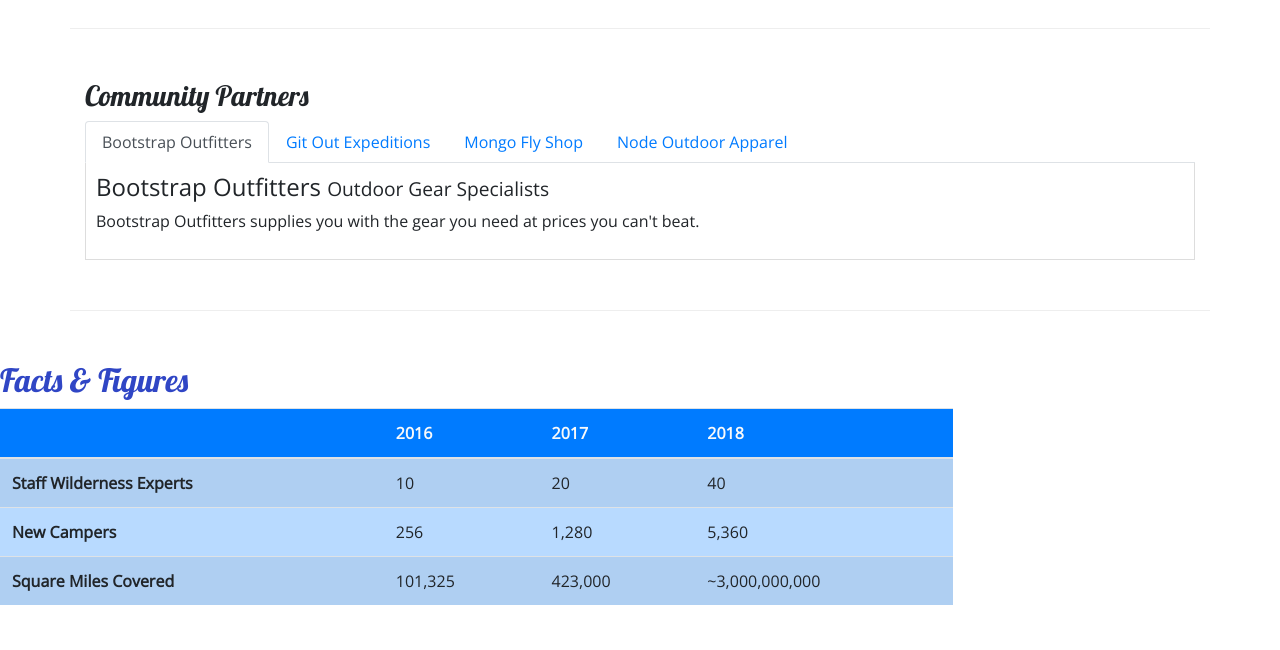
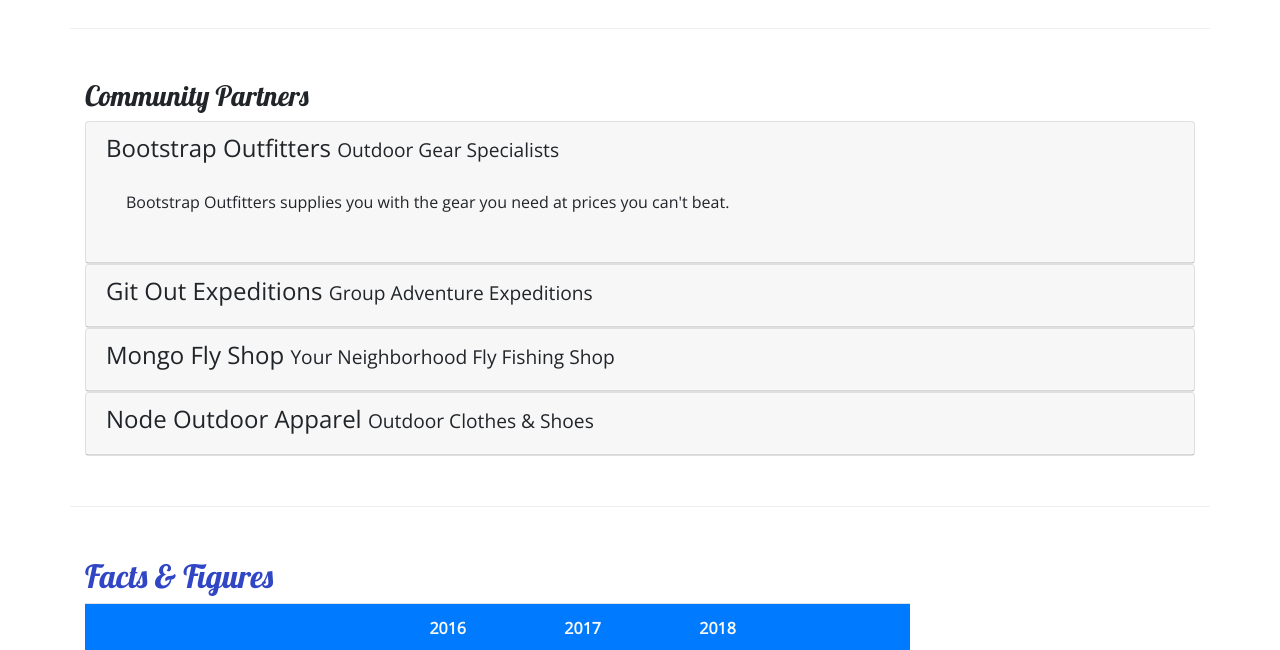
Before and after one commit to Schlags84/git-test2, a website: page aboutus.html in a window 1280 px wide. Shown: the part 800-1450 px from the top of the page. Drawn offline with nearby package versions, Linux system fonts and the light colour scheme.

Commit message:
Aboutus.html Accordian

```diff
--- a/aboutus.html
+++ b/aboutus.html
@@ -103,33 +103,67 @@
         <div class="row row-content">
             <div class="col">
                 <h3>Community Partners</h3>
-                <ul class="nav nav-tabs">
-                    <li class="nav-item"><a class="nav-link active" href="#bootstrap" role="tab" data-toggle="tab">Bootstrap Outfitters</a></li>
-                    <li class="nav-item"><a class="nav-link" href="#git" role="tab" data-toggle="tab">Git Out Expeditions</a></li>
-                    <li class="nav-item"><a class="nav-link" href="#mongo" role="tab" data-toggle="tab">Mongo Fly Shop</a></li>
-                    <li class="nav-item"><a class="nav-link" href="#node" role="tab" data-toggle="tab">Node Outdoor Apparel</a></li>
-                </ul>
-                <div class="tab-content">
-                    <div role="tabpanel" class="tab-pane fade show active" id="bootstrap">
-                        <h4>Bootstrap Outfitters <small>Outdoor Gear Specialists</small></h4>
+                <div id="accordion">
+                    <div class="card">
+                        <div role="tab" class="card-header">
+                            <h4>
+                                <a data-toggle="collapse" data-target="#bootstrap">
+                                    Bootstrap Outfitters <small>Outdoor Gear Specialists</small>
+                                </a>
+                            </h4>
+                            <div class="collapse show" id="bootstrap" data-parent="#accordion">
+                                <div class="card-body">
                                     <p class="d-none d-sm-block">Bootstrap Outfitters supplies you with the gear you need at prices you can't beat.</p>
                                 </div>
-                    <div role="tabpanel" class="tab-pane" id="git">
-                        <h4>Git Out Expeditions <small>Group Adventure Expeditions</small></h4>
-                         <p class="d-non d-sm-block">Join Git Out Expeditions to explore new horizons with a group of other adventurers!</p>
                             </div>
-                     <div role="tabpanel" class="tab-pane" id="mongo">
-                         <h4>Mongo Fly Shop <small>Your Neighborhood Fly Fishing Shop</small></h4>
-                            <p class="d-non d-sm-block">Need a new fishing pole, a tacklebox, or flies of all kinds? Stop by Mongo Fly Shop.</p>
                         </div>
-                     <div role="tabpanel" class="tab-pane" id="node">
-                         <h4>Node Outdoor Apparel <small>OutdoorClothes & Shoes</small></h4>
+                    </div>
+                    <div class="card">
+                        <div role="tab" class="card-header">
+                            <h4>
+                                <a class="collapsed" data-toggle="collapse" data-target="#git">
+                                    Git Out Expeditions <small>Group Adventure Expeditions</small>
+                                </a>
+                            </h4>
+                            <div class="collapse" id="git" data-parent="#accordion">
+                                <div class="card-body">
+                                    <p class="d-none d-sm-block">Join Git Out Expeditions to explore new horizons with a group of other adventurers!</p>
+                               </div>
+                            </div>
+                        </div>
+                    </div>
+                    <div class="card">
+                        <div role="tab" class="card-header">
+                            <h4>
+                                <a class="collapsed" data-toggle="collapse" data-target="#mongo">
+                                    Mongo Fly Shop <small>Your Neighborhood Fly Fishing Shop</small>
+                                </a>
+                            </h4>
+                            <div class="collapse" id="mongo" data-parent="#accordion">
+                                <div class="card-body">
+                                    <p class="d-none d-sm-block">Need a new fishing pole, a tacklebox, or flies of all kinds? Stop by Mongo Fly Shop.</p>
+                                </div>
+                            </div>
+                        </div>
+                    </div>
+                    <div class="card">
+                        <div role="tab" class="card-header">
+                            <h4>
+                                <a class="collapsed" data-toggle="collapse" data-target="#node">
+                                    Node Outdoor Apparel <small>Outdoor Clothes & Shoes</small>
+                                </a>
+                            </h4>
+                            <div class="collapse" id="node" data-parent="#accordion">
+                                <div class="card-body">
                                     <p class="d-none d-sm-block">From polar fleeces to swimsuits, hiking boots to waders, a visit to Node will be sure to get you covered.</p>
                                 </div>
                             </div>
                         </div>
                     </div>
                 </div>
+            </div>
+        </div>
+
 
         <div class="row row-content">
             <div class="col-sm-9">
--- a/css/styles.css
+++ b/css/styles.css
@@ -36,8 +36,8 @@ header h2 {
     background-color: #901CAD;
 }
 
-.tab-content {
+/*.tab-content {
     border: 1px solid #DDD;
     border-top: none;
     padding: 10px;
-}
+}*/
```
Lines whose indentation alone changed are shown as unchanged.
